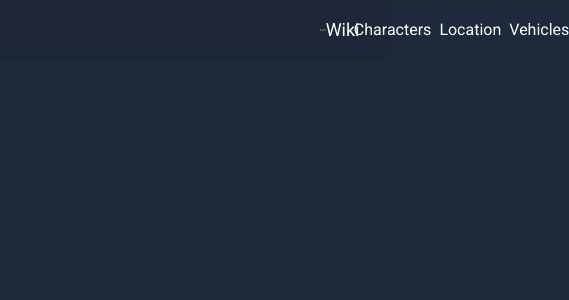
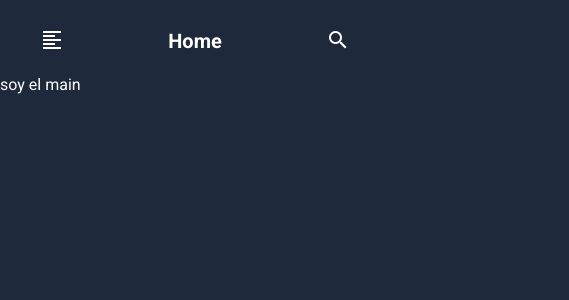
Before and after one commit to anthonygalin/Rick-and-morty-wiki, a Vue app: page / in a window 390 px wide. Shown: the top 300 px of the page, 569 px wide, since content can reach past the window. Built offline with nearby package versions, Linux system fonts and the light colour scheme.

Commit message:
Create Mobile Header Modified Location router and added Home router

```diff
--- a/src/components/header/Header.vue
+++ b/src/components/header/Header.vue
@@ -1,15 +1,70 @@
 <template>
-  <section id="Header" class="py-4 bg-black bg-opacity-10">
-    <div class="flex justify-between mx-80">
-      <div class="flex">
-        <img
-          src="../../assets/utils/Rick_and_Morty_Title.svg"
-          alt="headerTitle"
-          class="w-1/6"
+  <section id="Header" class="px-4 pt-4 pb-2">
+    <div class="flex justify-between items-center">
+      <!--  NavBar button  -->
+      <div
+        class="block sm:hidden"
+        :class="openNavBar || openSearchBar ? 'hidden' : 'block'"
+      >
+        <button
+          @click="onOpenNavBar"
+          class="mdi mdi-format-align-left mx-4 p-2 text-2xl rounded-lg"
         />
-        <span class="text-lg">Wiki</span>
       </div>
-      <div class="flex gap-2">
+      <!--  Header Title  -->
+      <h1
+        class="text-xl font-semi-bold"
+        :class="openNavBar || openSearchBar ? 'hidden' : 'block'"
+      >
+        {{ $route.name }}
+      </h1>
+      <!--   Search button   -->
+      <div
+        class="block sm:hidden"
+        :class="openSearchBar || openNavBar ? 'hidden' : 'block'"
+      >
+        <button
+          @click="onOpenSearchBar"
+          class="mdi mdi-magnify mx-4 p-2 text-2xl rounded-lg"
+        />
+      </div>
+    </div>
+    <!--  Search Bar  -->
+    <div
+      :class="openSearchBar ? 'block' : 'hidden'"
+      class="flex justify-between"
+    >
+      <!--   Back NavBar   -->
+      <div class="block sm:hidden" :class="openSearchBar ? 'block' : 'hidden'">
+        <button
+          @click="onOpenSearchBar"
+          class="mdi mdi-arrow-left mx-4 p-2 text-2xl rounded-lg"
+        />
+      </div>
+      <!--   Input search bar   -->
+      <div class="w-full relative flex justify-end">
+        <input
+          type="text"
+          :placeholder="`Search ${$route.name}`"
+          class="w-full rounded-full bg-black bg-opacity-50 px-4"
+        />
+        <button
+          class="absolute right-0 inset-y-0 pr-4 mdi mdi-magnify justify-self-end text-white/25 text-2xl"
+        ></button>
+      </div>
+    </div>
+    <!--  NavBar Items  -->
+    <div
+      :class="openNavBar ? 'block' : 'hidden'"
+      class="w-full flex flex-grow gap-2"
+    >
+      <!--   Back NavBar   -->
+      <div class="block sm:hidden" :class="openNavBar ? 'block' : 'hidden'">
+        <button
+          @click="onOpenNavBar"
+          class="mdi mdi-arrow-left mx-4 p-2 text-2xl rounded-lg"
+        />
+      </div>
       <div
         v-for="link in headerLinks"
         :key="`Link-${link.title}`"
@@ -17,11 +72,10 @@
       >
         <router-link
           :to="link.link"
-            exact-active-class="border-b-primary border-b-4 text-secondary rounded"
+          exact-active-class="bg-secondary px-2 rounded-full font-semi-bold"
         >
           {{ link.title }}
         </router-link>
-        </div>
       </div>
     </div>
   </section>
@@ -37,6 +91,10 @@ export default {
     },
     headerLinks: [
       {
+        title: "Home",
+        link: "/",
+      },
+      {
         title: "Characters",
         link: "/Characters",
       },
@@ -49,7 +107,17 @@ export default {
         link: "/Vehicles",
       },
     ],
+    openNavBar: false,
+    openSearchBar: false,
   }),
+  methods: {
+    onOpenNavBar() {
+      this.openNavBar = !this.openNavBar;
+    },
+    onOpenSearchBar() {
+      this.openSearchBar = !this.openSearchBar;
+    },
+  },
 };
 </script>
 
--- a/src/router/index.js
+++ b/src/router/index.js
@@ -6,13 +6,18 @@ Vue.use(VueRouter);
 
 const routes = [
   {
+    path: "/",
+    name: "Home",
+    component: HomeView,
+  },
+  {
     path: "/Characters",
     name: "Characters",
     component: HomeView,
   },
   {
     path: "/Locations",
-    name: "location",
+    name: "Location",
     component: HomeView,
   },
   {
```
Lines whose indentation alone changed are shown as unchanged.
